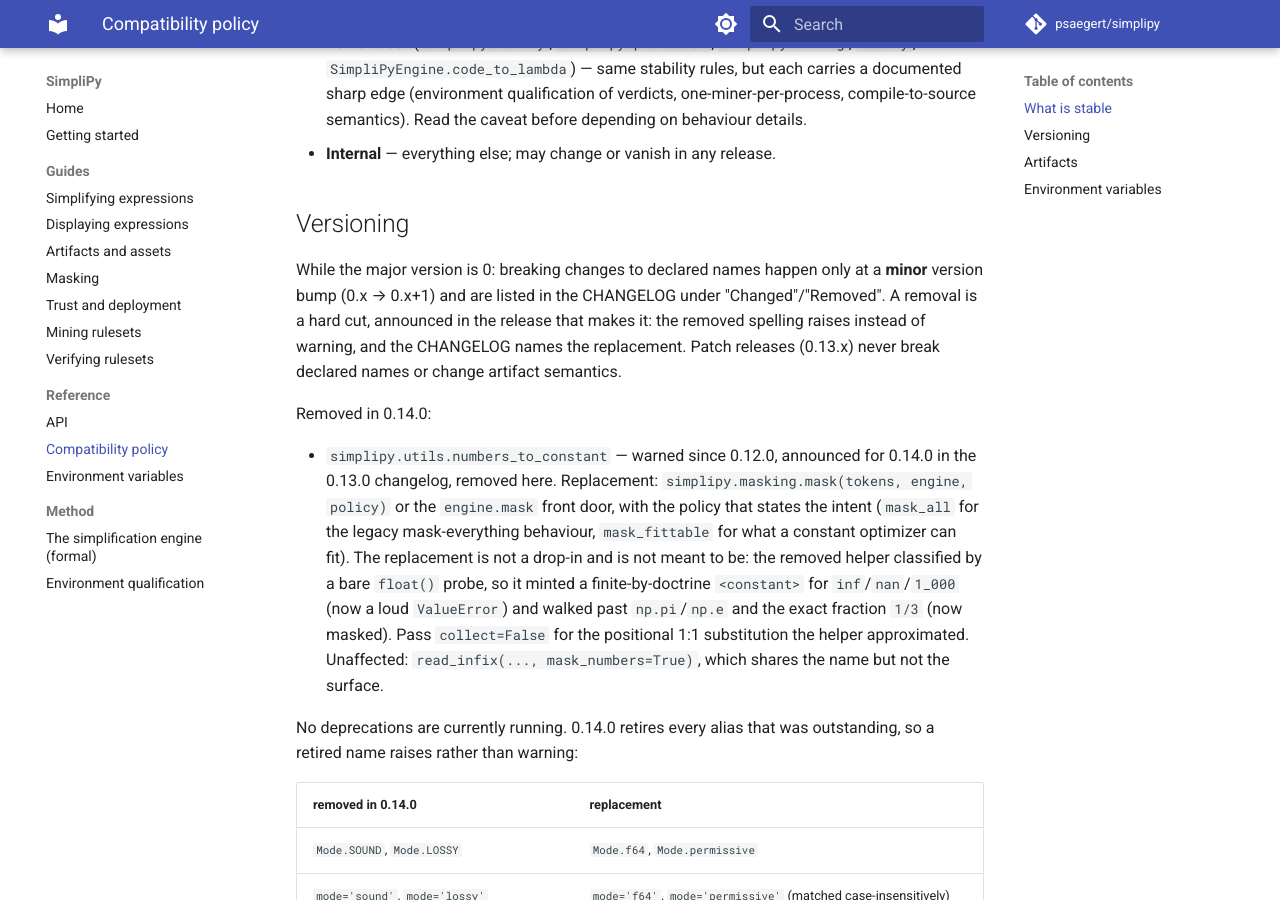
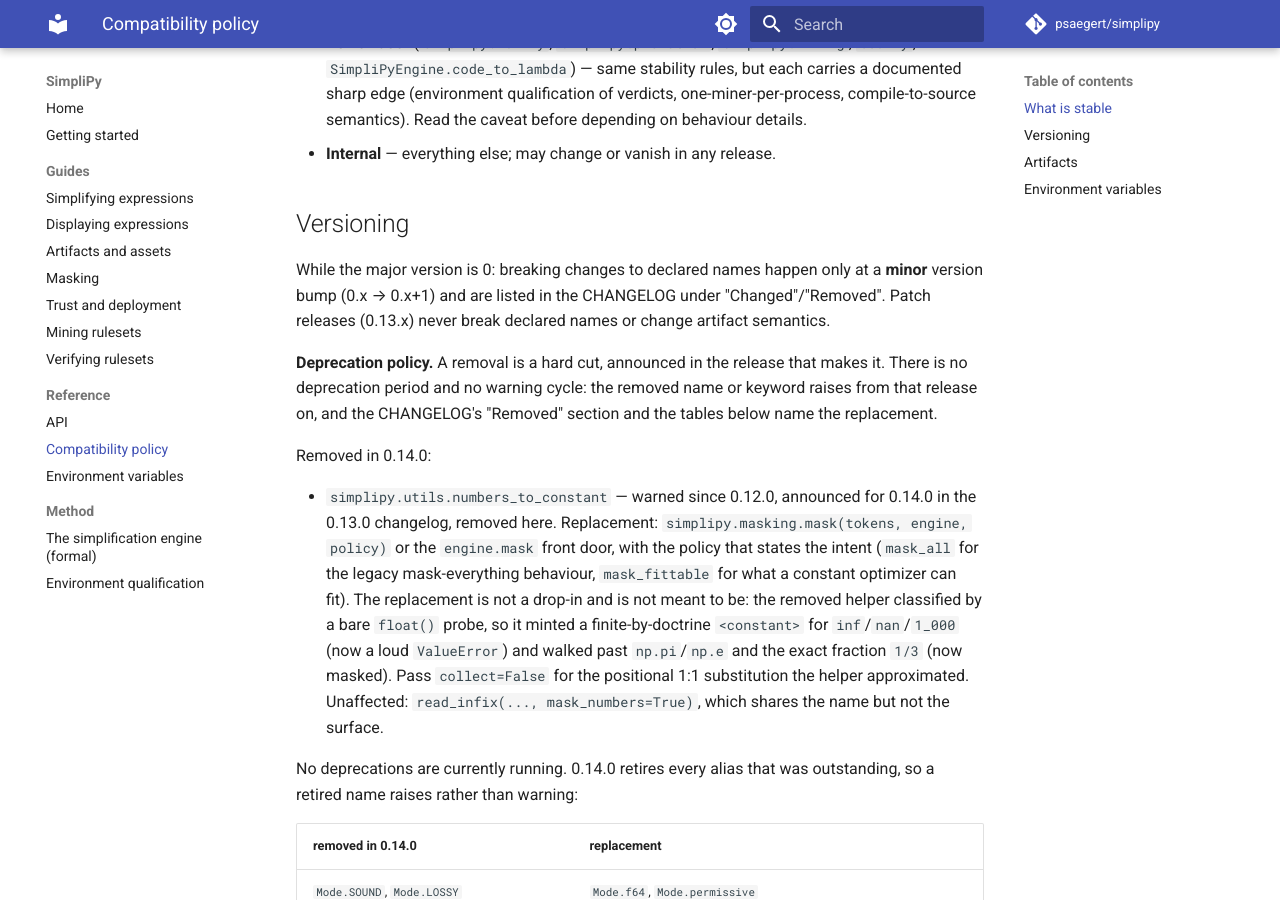
Before and after one commit to psaegert/simplipy, an MkDocs documentation site: the page built from docs/compatibility.md, in a window 1280 px wide and 900 px high, scrolled down 618 px. Built offline with MkDocs 1.6.1 and Material for MkDocs 9.7.7, drawn with Linux system fonts in a browser that asks for light colours; comment, search, counter and statistics services are not loaded.

Commit message:
Compatibility policy: a removal is a hard cut
The policy states what the releases do: a removal is announced in the release that
makes it, with no deprecation period and no warning cycle; the removed name or
keyword raises from then on and the CHANGELOG names the replacement.

Co-Authored-By: Claude Opus 5.5 <noreply@anthropic.com>
Claude-Session: https://claude.ai/code/session_016gamUqKQqroqag4GFsNu6W

```diff
--- a/docs/compatibility.md
+++ b/docs/compatibility.md
@@ -29,14 +29,15 @@ The declared surface has three tiers:
 
 ## Versioning
 
-<!-- PENDING THE OWNER: the deprecation policy. This page used to promise a warning for at
-     least one minor release before a removal, while 0.14.0 and 0.15.0 removed names without
-     one. Proposed wording below; confirm or replace it before the release. -->
 While the major version is 0: breaking changes to declared names happen only
 at a **minor** version bump (0.x → 0.x+1) and are listed in the CHANGELOG under
-"Changed"/"Removed". A removal is a hard cut, announced in the release that makes it:
-the removed spelling raises instead of warning, and the CHANGELOG names the replacement.
-Patch releases (0.13.x) never break declared names or change artifact semantics.
+"Changed"/"Removed". Patch releases (0.13.x) never break declared names or change
+artifact semantics.
+
+**Deprecation policy.** A removal is a hard cut, announced in the release that makes it.
+There is no deprecation period and no warning cycle: the removed name or keyword raises
+from that release on, and the CHANGELOG's "Removed" section and the tables below name the
+replacement.
 
 Removed in 0.14.0:
 
```
Also changed, not shown: 1 other file.
